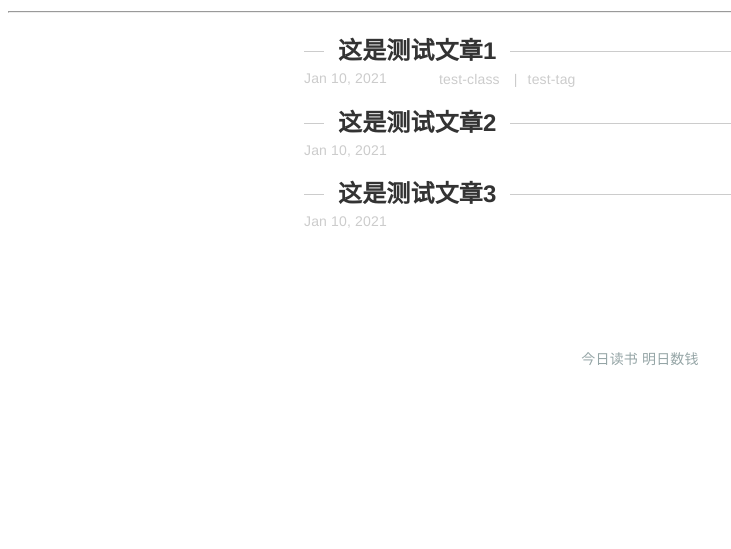
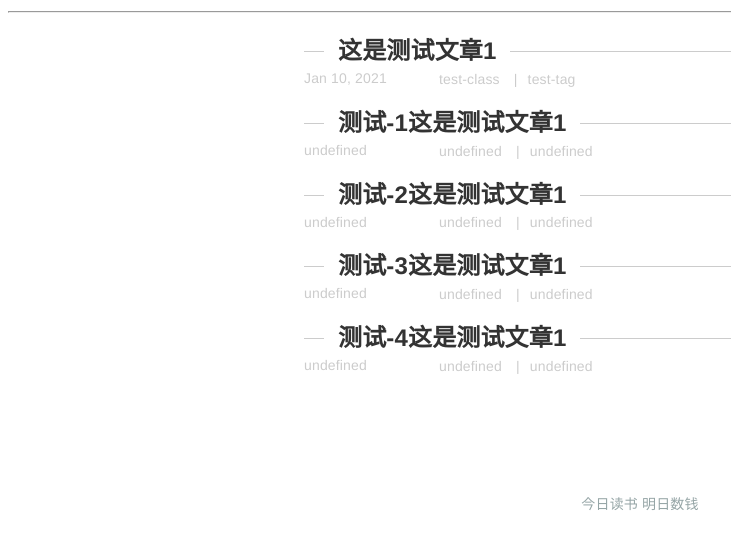
Before and after one commit to CXianRen/CXianRenBlog.github.io, a plain HTML site: page index.html in a window 1280 px wide. Shown: the part 107-656 px from the top of the page, without its empty margins (0-731 px from the left). Drawn offline with nearby package versions, Linux system fonts and the light colour scheme.

Commit message:
load json

```diff
--- a/index.html
+++ b/index.html
@@ -55,17 +55,39 @@
             sequenceDiagram: true, // 默认不解析
         });
     };
+
+    //  main page post render
+    function main_page_render(title, cato, tag, t) {
+        a = '<div class="post">';
+        a += '<h2 class="post-title">';
+        a += '<a href="">' + title + '这是测试文章1</a>';
+        a += '</h2>';
+        a += '<span class="post-date">' + t + '</span>';
+        a += '<span class="post-tags"><a>' + cato + '</a> <a>|</a><a>' + tag + '</a> </span>';
+        a += '</div>';
+        $(".posts").append(a);
+    }
+
     // load main page
     function load_mainpage() {
         $(".container").load("template/mainpage.html",
             function () {
                 console.log("main page loaded ")
+                $.get("post.json", function (data, status) {
+                    console.log(data);
+                    postdata=data;
+                    for (var key in postdata) {
+                        console.log(key,postdata[key])
+                        main_page_render(key,postdata[key]["cato"],postdata[key]["tag"],postdata[key]["t"])
+                    };
+
+                })
             })
     };
 
     // load post
     function load_post(post_url) {
-        console.log("load:"+post_url)
+        console.log("load:" + post_url)
         $(".container").load("template/post.html",
             function () {
                 console.log("loading container")
@@ -76,15 +98,7 @@
     }
 
     $(document).ready(function () {
-        $.get("post.json", function (data, status) {
-            console.log(data);
-            for (post in data){
-                console.log(post)
-            };
-
-            load_mainpage();
-        })
-
+        load_mainpage();
     });
 </script>
 
--- a/template/mainpage.html
+++ b/template/mainpage.html
@@ -8,23 +8,7 @@
             </div>
         </div>
 
-        <div class="posts">
-            <div class="post">
-                <h2 class="post-title">
-                    <a href="">这是测试文章2</a>
-                </h2>
-                <span class="post-date">Jan 10, 2021</span>
-            </div>
-        </div>
 
-        <div class="posts">
-            <div class="post">
-                <h2 class="post-title">
-                    <a href="">这是测试文章3</a>
-                </h2>
-                <span class="post-date">Jan 10, 2021</span>
-            </div>
-        </div>
         <div class="pagination">
             <!-- ::before -->
 
```
